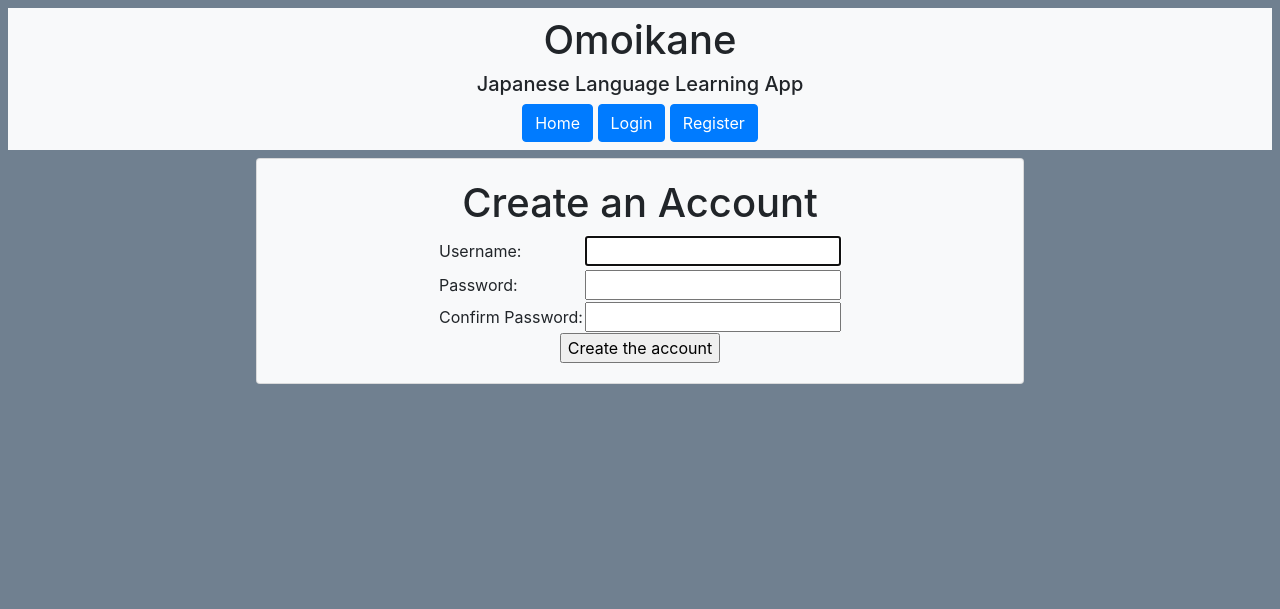
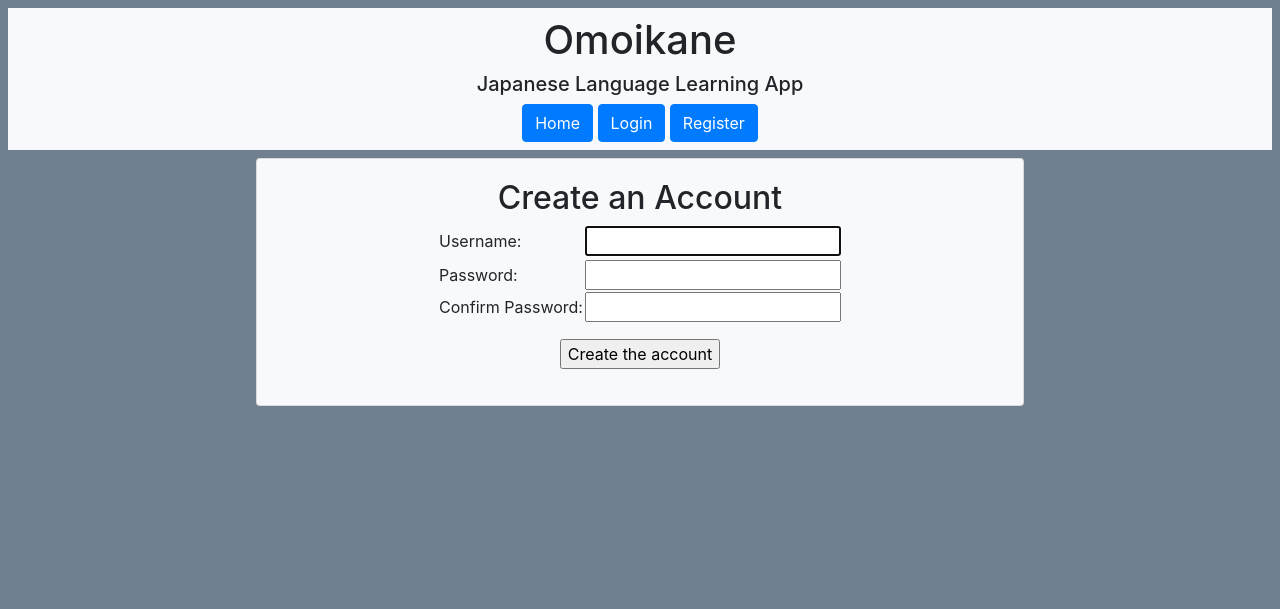
Before and after one commit to murrown/omoikane, a Django app: page /register/ in a window 1280 px wide. Shown: the top 609 px of the page. Run offline with Django 3.2, Linux system fonts and the light colour scheme; parts of the project's set-up code (start-up, migrations or seed data) failed here and were passed over; some libraries are stand-ins or nearby versions.

Commit message:
adjust some formatting on login screens

```diff
--- a/templates/registration/login.html
+++ b/templates/registration/login.html
@@ -2,7 +2,7 @@
 
 {% block content %}
 
-<h1>User Login</h1>
+<h2>User Login</h2>
 {% if form.errors %}
 <p>Login error.
 Please try again!</p>
--- a/templates/registration/register.html
+++ b/templates/registration/register.html
@@ -2,7 +2,7 @@
 
 {% block content %}
 
-<h1>Create an Account</h1>
+<h2>Create an Account</h2>
 
 {% if form.errors %}
 <p>Registration error.
@@ -11,11 +11,11 @@ Please try again!</p>
 <form method="post" action=".">
     {% csrf_token %}
     <table>
-        <tr><td>Username:</td> <td>{{ form.username }}</td></tr>
-        <tr><td><input id="id_email" name="email" type="hidden" value="null@null.null" /></td></tr>
-        <tr><td>Password:</td> <td>{{ form.password1 }}</td></tr>
-        <tr><td>Confirm Password:</td> <td>{{ form.password2 }}</td></tr>
+        <tr><td class="m-1">Username:</td> <td>{{ form.username }}</td></tr>
+        <tr><td class="m-1"><input id="id_email" name="email" type="hidden" value="null@null.null" /></td></tr>
+        <tr><td class="m-1">Password:</td> <td>{{ form.password1 }}</td></tr>
+        <tr><td class="m-1">Confirm Password:</td> <td>{{ form.password2 }}</td></tr>
     </table>
-    <input type="submit" value="Create the account">
+    <input type="submit" class="m-3" value="Create the account">
 </form>
 {% endblock %}
```
